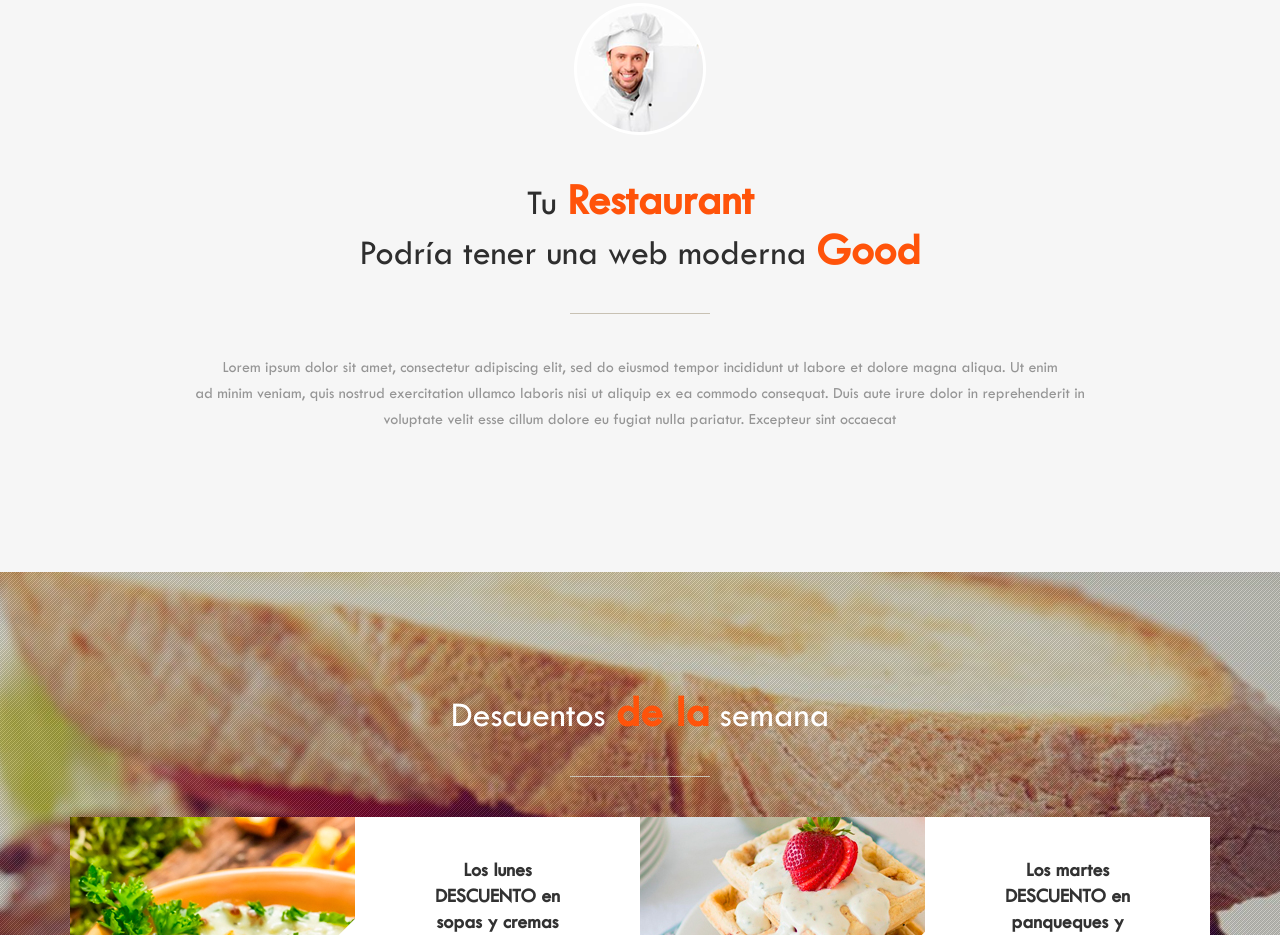
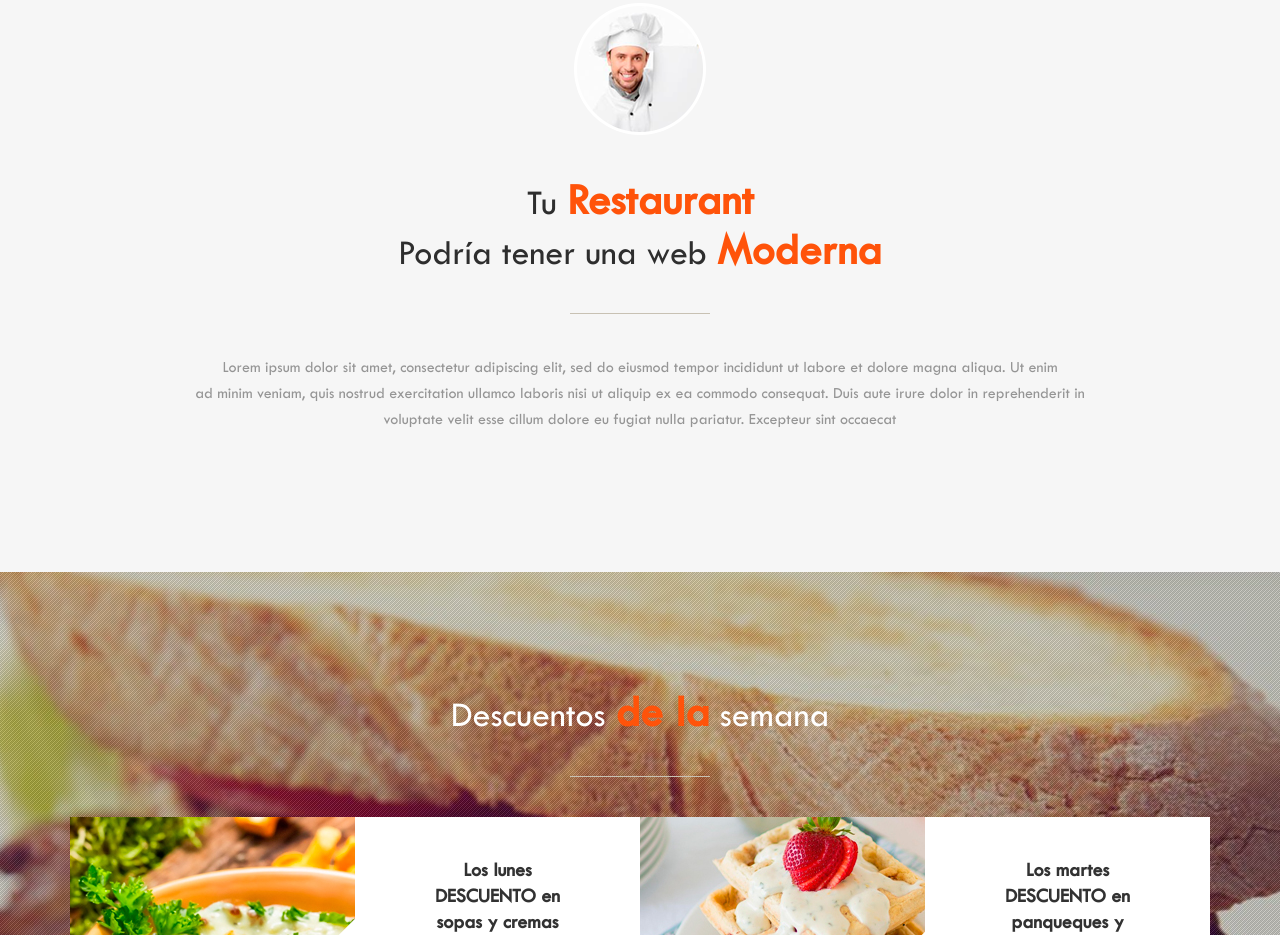
Before and after one commit to srpollin1/Demo-restaurant, a plain HTML site: page index.html in a window 1280 px wide. Shown: the part 987-1922 px from the top of the page. Drawn offline with Linux system fonts and the light colour scheme.

Commit message:
Update index.html

```diff
--- a/index.html
+++ b/index.html
@@ -132,7 +132,7 @@
                 <div class="col-md-12">
                     <div class="block">
                         <img class="wow fadeInUp" data-wow-duration="300ms" data-wow-delay="400ms" src="images/cooker-img.png" alt="cooker-img">
-                        <h1 class="heading wow fadeInUp" data-wow-duration="400ms" data-wow-delay="500ms" >Tu <span>Restaurant</span> </br> Podría tener una web moderna <span>Good</span>
+                        <h1 class="heading wow fadeInUp" data-wow-duration="400ms" data-wow-delay="500ms" >Tu <span>Restaurant</span> </br> Podría tener una web <span>Moderna</span>
                         </h1>
                         <p class="wow fadeInUp" data-wow-duration="300ms" data-wow-delay="600ms">Lorem ipsum dolor sit amet, consectetur adipiscing elit, sed do eiusmod tempor incididunt ut labore et dolore magna aliqua. Ut enim </br> ad minim veniam, quis nostrud exercitation ullamco laboris nisi ut aliquip ex ea commodo consequat. Duis aute irure dolor in reprehenderit in </br>voluptate velit esse cillum dolore eu fugiat nulla pariatur. Excepteur sint occaecat</p>
                     </div>
```
